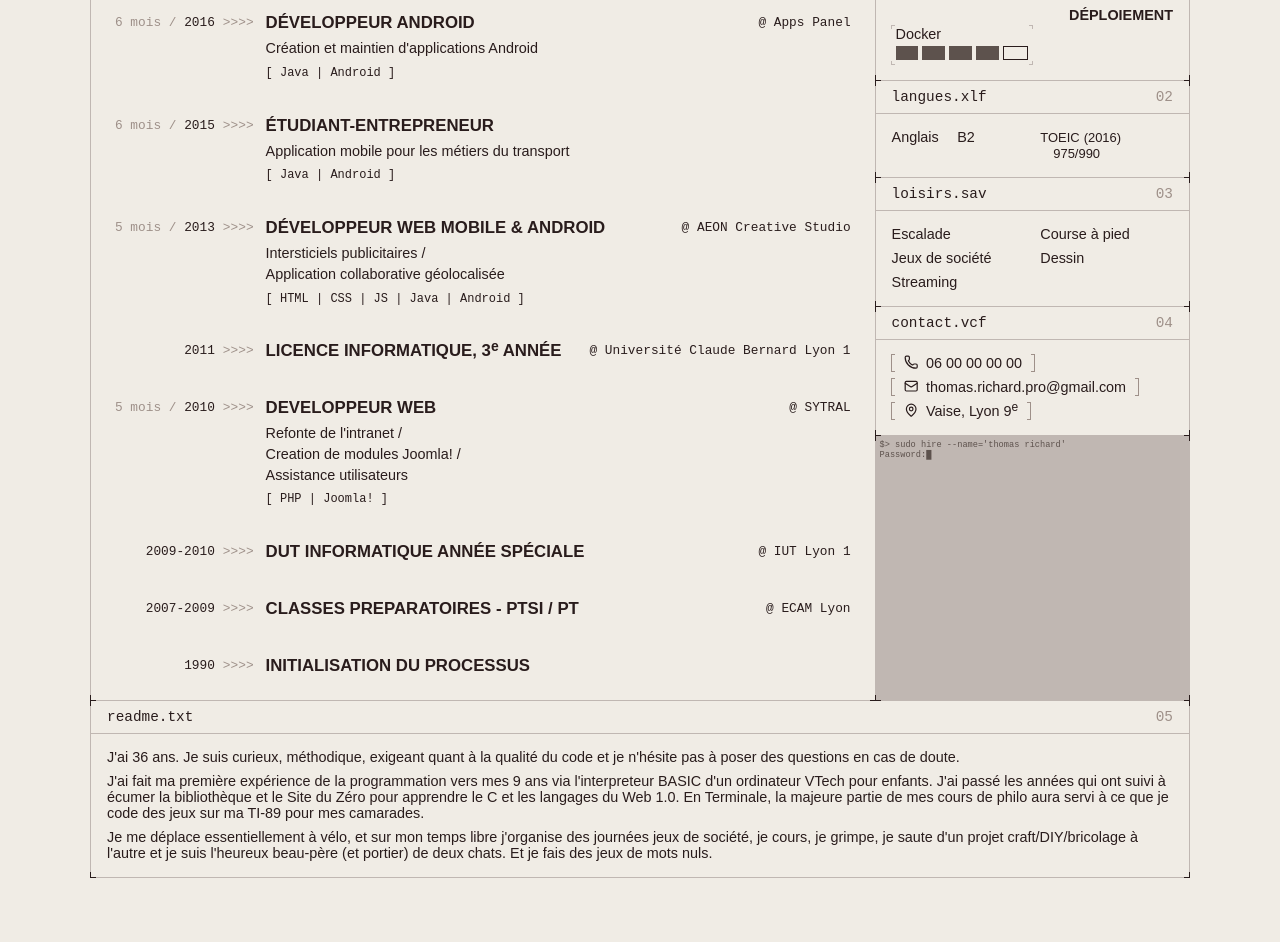
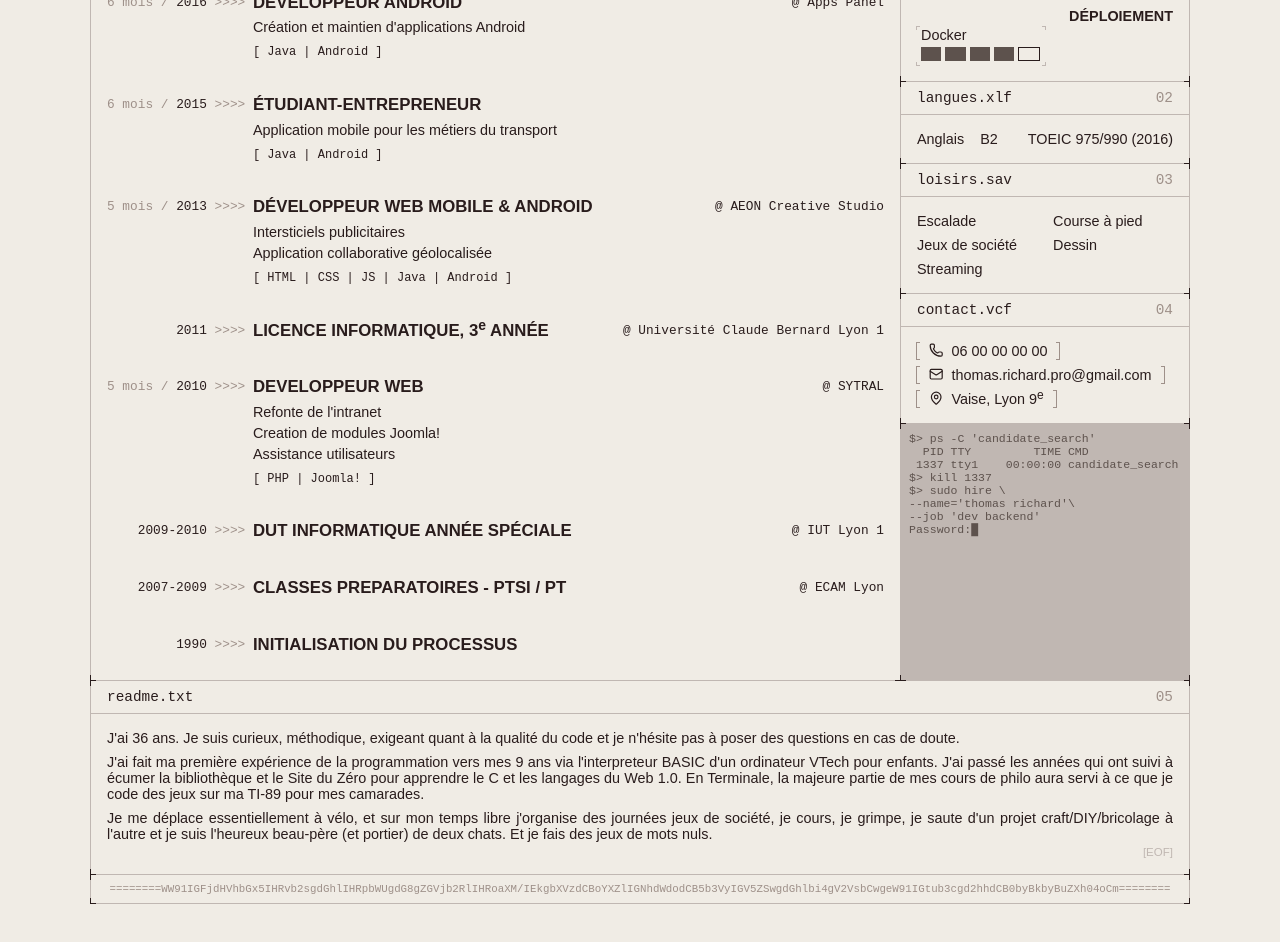
Before and after one commit to prShadoko/cv, a SvelteKit app: page / in a window 1280 px wide. Shown: the part 660-1602 px from the top of the page. After the commit the page ends 1572 px from the top, so only its background shows below. Built offline with nearby package versions, Linux system fonts and the light colour scheme; a web font is replaced by a local one.

Commit message:
Fix page ratio and blocks positionning issues; jokes

```diff
--- a/src/Contact.svelte
+++ b/src/Contact.svelte
@@ -10,8 +10,9 @@
   <Mark position="top-right" direction="left" />
   <Mark position="bottom-left" direction="right" />
   <Mark position="bottom-right" direction="left" />
-  <div class="head font-light">contact.vcf<span class="num">04</span></div>
-  <div class="body">
+
+  <div class="head border font-light">contact.vcf<span class="num">04</span></div>
+  <div class="body border">
     <div>
       <a href="tel:{contact.phone}" class="button"><Phone class="icon" />{contact.phone}</a>
     </div>
@@ -28,6 +29,10 @@
 <style>
   #contact {
     position: relative;
+
+    display: flex;
+    flex-direction: column;
+    gap: 1px;
   }
 
   .body {
--- a/src/Hobbies.svelte
+++ b/src/Hobbies.svelte
@@ -7,8 +7,9 @@
 <div id="hobbies">
   <Mark position="top-left" direction="right" />
   <Mark position="top-right" direction="left" />
-  <div class="head font-light">loisirs.sav<span class="num">03</span></div>
-  <div class="body">
+
+  <div class="head border font-light">loisirs.sav<span class="num">03</span></div>
+  <div class="body border">
     {#each hobbies as hobby}
     <div class="hobby">{hobby}</div>
     {/each}
@@ -19,6 +20,10 @@
 <style>
   #hobbies {
     position: relative;
+
+    display: flex;
+    flex-direction: column;
+    gap: 1px;
   }
 
   .body {
--- a/src/Languages.svelte
+++ b/src/Languages.svelte
@@ -7,20 +7,19 @@
 <div id="languages">
   <Mark position="top-left" direction="right" />
   <Mark position="top-right" direction="left" />
-  <div class="head font-light">langues.xlf<span class="num">02</span></div>
-  <div class="body">
+
+  <div class="head border font-light">langues.xlf<span class="num">02</span></div>
+  <div class="body border">
     {#each languages as { lang, level, certificates }}
     <div class="language">
-      <span class="label">{lang}</span>
-      <span class="level">{level}</span>
+      <div class="label">{lang}</div>
+      <div class="level">{level}</div>
+      <div class="certificates">
+        {#each certificates as { name, year, score }}
+        <div class="certificate">{name} {score} ({year})</div>
+        {/each}
+      </div>
     </div>
-    {#each certificates as { name, year, score }}
-    <div class="certificate">
-      <span class="name">{name}</span>
-      <span class="year">({year})</span>
-      <span class="score">{score}</span>
-    </div>
-    {/each}
     {/each}
   </div>
 </div>
@@ -29,39 +28,35 @@
 <style>
   #languages {
     position: relative;
+
+    display: flex;
+    flex-direction: column;
+    gap: 1px;
   }
 
   .body {
     padding: var(--spacing);
-    /* display: flex; */
-    display: grid;
-    grid-template-columns: 1fr 1fr;
+    display: flex;
+    flex-direction: column;
+    justify-content: space-between;
     gap: calc(.5 * var(--spacing)) var(--spacing);
 
     .language {
-      grid-column: 1;
+      display: flex;
+      justify-content: space-between;
+      gap: calc(.5 * var(--spacing)) var(--spacing);
+
+      & > * {
+        display: inline-block;
+      }
 
       & > .label {
         text-transform: capitalize;
       }
 
-      .level {
+      & > .level {
         flex-grow: 1;
       }
     }
-
-    .certificate {
-      grid-column: 2;
-
-      .name,
-      .year,
-      .score {
-        font-size: .9em;
-      }
-    }
-
-    .level, .score {
-      margin-left: 1em;
-    }
   }
 </style>
--- a/src/Readme.svelte
+++ b/src/Readme.svelte
@@ -7,10 +7,11 @@
 <div id="readme">
   <Mark position="top-left" direction="right" />
   <Mark position="top-right" direction="left" />
-  <Mark position="bottom-left" direction="top-right" />
-  <Mark position="bottom-right" direction="top-left" />
-  <div class="head font-light">readme.txt<span class="num">05</span></div>
-  <div class="body">
+  <Mark position="bottom-left" direction="right" />
+  <Mark position="bottom-right" direction="left" />
+
+  <div class="head border font-light">readme.txt<span class="num">05</span></div>
+  <div class="body border">
     {#each readme as readmeBlock}
     <div>{readmeBlock}</div>
     {/each}
@@ -21,23 +22,32 @@
 <style>
   #readme {
     position: relative;
+
+    display: flex;
+    flex-direction: column;
+    gap: 1px;
   }
 
   .body {
-    padding: var(--spacing);
+    position: relative;
+
     display: flex;
     flex-direction: column;
     gap: calc(.5 * var(--spacing)) var(--spacing);
 
-    :global .icon {
-      width: 1em;
-      height: 1em;
-      margin-right: calc(var(--spacing) / 2);
+    padding: var(--spacing);
+    flex-grow: 1;
 
-      /* Make the icons vertically aligned with text*/
-      display: inline-block;
-      vertical-align: -0.125em;
-      line-height: 0;
+    text-align: justify;
+
+    &::after {
+      position: absolute;
+      bottom: 0;
+      right: 0;
+      padding: var(--spacing);
+      content: '[EOF]';
+      color: var(--color-medium-light);
+      font-size: .8em;
     }
   }
 </style>
--- a/src/Timeline.svelte
+++ b/src/Timeline.svelte
@@ -4,15 +4,16 @@
   const { experiences } = $props();
 </script>
 
-<div id="timeline">
+<div id="timeline" class="border">
   <Mark position="top-left" direction="right" />
   <Mark position="bottom-right" direction="top" />
+
   {#each experiences as { branch, start, end = undefined, duration = undefined, title, location = undefined, missions = undefined, stack = undefined }, i}
   <div class={['timestamp', branch, 'font-light']}>
     {#if duration}
     <div class="duration">{duration} /&nbsp;</div>
     {/if}
-    <div class="period">{start}{end ? `-${end}` : ''}<span class="font-light">&gt;&gt;&gt;&gt;</span></div>
+    <div class="period">{start}{end ? `-${end}` : ''}<span class="font-light">&nbsp;&gt;&gt;&gt;&gt;&nbsp;</span></div>
   </div>
   <div class={['content', branch]}>
     <div class="title font-heavy">{@html title}</div>
@@ -23,7 +24,7 @@
     <!-- <div class="missions">{@html missions.map((m) => m.replace(' ', '&nbsp;')).join('&nbsp;/ ')}</div> -->
     <div class="missions">
       {#each missions as m, i}
-      <div>{@html m}{#if i < missions.length - 1}&nbsp;/ {/if}</div>
+      <div>{@html m}</div>
       {/each}
     </div>
     {/if}
@@ -45,13 +46,17 @@
     text-transform: none;
   }
 
+  .sep {
+    color: var(--color-medium);
+  }
+
   #timeline {
     position: relative;
 
-    display: grid;
+    display: inline-grid;
     grid-template-columns: auto auto;
     /* gap: calc(.5 * var(--spacing)); */
-    gap: var(--spacing) calc(.25 * var(--spacing));
+    gap: var(--spacing) 0;
     width: fit-content;
     height: fit-content;
     padding: var(--spacing);
@@ -62,7 +67,7 @@
   .timestamp,
   .content {
     line-height: 1.3rem;
-    padding: calc(.5 * var(--spacing));
+    padding: calc(.5 * var(--spacing)) 0;
   }
 
   .timestamp {
@@ -70,7 +75,7 @@
     justify-content: end;
     letter-spacing: -8%;
     font-size: .8rem;
-    padding-right: 0;
+    /* padding-right: 0; */
 
     .duration {
       color: var(--color-medium);
@@ -78,7 +83,6 @@
 
     .period > span {
       display: inline-block;
-      padding: 0 calc(.5 * var(--spacing));
       color: var(--color-medium);
     }
   }
@@ -89,7 +93,6 @@
     flex-wrap: wrap;
     flex-grow: 1;
     justify-content: space-between;
-    padding-left: 0;
 
     & > :not(:last-child) {
       margin-bottom: 4px;
--- a/src/routes/+layout.svelte
+++ b/src/routes/+layout.svelte
@@ -37,9 +37,6 @@
 			box-sizing: inherit;
 		}
 
-		/* Make it look nice to print on A4 */
-		aspect-ratio: 210 / 297;
-
     color: var(--color-dark);
 		background-color: var(--color-light);
 
--- a/src/routes/+page.svelte
+++ b/src/routes/+page.svelte
@@ -8,10 +8,17 @@
   import Timeline from '../Timeline.svelte';
 
   const { data } = $props();
+
+  const terminal = [
+    `ps -C 'candidate_search'<br />  PID TTY         TIME CMD<br /> 1337 tty1    00:00:00 candidate_search`,
+    `kill 1337`,
+    `sudo hire \\<br />--name='thomas richard'\\<br />--job 'dev backend'<br />Password:█`,
+  ];
+  const footerMessage = '========WW91IGFjdHVhbGx5IHRvb2sgdGhlIHRpbWUgdG8gZGVjb2RlIHRoaXM/IEkgbXVzdCBoYXZlIGNhdWdodCB5b3VyIGV5ZSwgdGhlbi4gV2VsbCwgeW91IGtub3cgd2hhdCB0byBkbyBuZXh04oCm========';
 </script>
 
-<div class="body">
-  <div id="header" class="font-heavy">
+<div class="main">
+  <div id="header" class="border font-heavy">
     <Mark position="top-left" direction="bottom-right" />
     <Mark position="top-right" direction="bottom-left" />
     <div id="titles">
@@ -27,73 +34,48 @@
     </div>
   </div>
   <Timeline experiences={data.experiences}></Timeline>
+  <div id="aside">
     <Abilities abilities={data.abilities}></Abilities>
     <Languages languages={data.languages}></Languages>
     <Hobbies hobbies={data.hobbies}></Hobbies>
     <Contact contact={data.contact}></Contact>
-  <div id="terminal" class="font-light">$&gt; sudo hire --name='thomas richard'<br />Password:█</div>
+    <div id="terminal" class="font-light">
+    {#each terminal as t}
+    <div>{@html t}</div>
+    {/each}
+    </div>
+  </div>
   <Readme readme={data.readme}></Readme>
+  <div id="footer" class="border font-light">
+    <Mark position="bottom-left" direction="top-right" />
+    <Mark position="bottom-right" direction="top-left" />
+    {footerMessage}
+  </div>
 </div>
 
 
 <style>
-/* TODO: add animations */
-/* :global .glitch {
-  box-shadow: 6px 2px magenta, -3px -4px cyan, 2px -5px yellow;
-  text-shadow: 6px 2px magenta, -3px -4px cyan, 2px -5px yellow;
-} */
-
-:global .button {
-  position: relative;
-  display: inline-block;
-  padding: 0 calc(.75 * var(--spacing));
-  cursor: pointer;
-
-  &::before,
-  &::after {
-    content: '';
-    position: absolute;
-    border: 1px solid var(--color-medium);
-    width: 4px;
-    top: -1px;
-    bottom: -1px;
-  }
-
-  &::before {
-    border-right: none;
-    left: -1px;
-  }
-
-  &::after {
-    border-left: none;
-    right: -1px;
-  }
-}
-
-.body {
+.main {
   position: relative;
 
   width: 1100px;
+  /* Make it look nice to print on A4 */
+  aspect-ratio: 210 / 297;
   margin: auto;
 
   display: grid;
-  /* align-content: start; */
-  grid-template-columns: 5fr 2fr;
-  grid-template-rows: repeat(5, auto) 1fr auto;
+  grid-template-columns: auto auto;
+  grid-template-rows: auto auto 1fr auto;
   gap: 1px;
 
   border: 1px solid var(--color-border);
 
   :global(& > *) {
-    border: 1px solid var(--color-border);
-    margin: -1px;
+    display: inline-block;
   }
 
   #header {
     --header-spacing: 1.6rem;
-
-    grid-column: 1 / 3;
-    grid-row: 1;
 
     padding: var(--header-spacing);
     text-align: right;
@@ -136,48 +118,81 @@
     }
   }
 
-  :global #timeline {
-    grid-column: 1;
-    grid-row: 2 / 7;
-  }
-
-  :global #abilities {
-    grid-column: 2;
-    grid-row: 2;
-  }
-
-  :global #languages {
-    grid-column: 2;
-    grid-row: 3;
-  }
-
-  :global #hobbies {
-    grid-column: 2;
-    grid-row: 4;
-  }
-
-  :global #contact {
-    grid-column: 2;
-    grid-row: 5;
+  #aside {
+    display: flex;
+    flex-direction: column;
+    gap: 1px;
   }
 
   #terminal {
-    grid-column: 2;
-    grid-row: 6;
-
-    padding: calc(.25 * var(--spacing));
+    flex-grow: 1;
+    padding: calc(.5 * var(--spacing));
     background-color: var(--color-medium-light);
     color: var(--color-medium-dark);
-    font-size: .6em;
+    font-size: .8em;
+
+    & > div {
+      white-space: pre-wrap;
+      &::before {
+        content: '$> ';
+      }
+    }
   }
 
-  :global #readme {
+  #header,
+  :global(#readme),
+  #footer {
     grid-column: 1 / 3;
-    grid-row: 7;
+  }
+
+  #footer {
+    padding: calc(.5 * var(--spacing)) var(--spacing);
+    font-size: .75em;
+    color: var(--color-medium);
+    text-align: center;
+  }
+}
+
+/* GLOBAL STYLES */
+
+/* TODO: add animations */
+:global .glitch {
+  animation: 1.5s step-end 0s infinite glitch-color;
+}
+
+@keyframes glitch-color {
+  0% {
+    box-shadow: 6px 2px magenta, -3px -4px cyan, -8px 5px yellow;
+    text-shadow: 6px 2px magenta, -3px -4px cyan, -8px 5px yellow;
+  }
+  5% {
+    box-shadow: -2px 4px magenta, -6px -6px cyan, 0px 2px yellow;
+    text-shadow: -2px 4px magenta, -6px -6px cyan, 0px 2px yellow;
+  }
+  13% {
+    box-shadow: 6px 3px magenta, -3px -4px cyan, 2px -5px yellow;
+    text-shadow: 6px 3px magenta, -3px -4px cyan, 2px -5px yellow;
+  }
+  20% {
+    box-shadow: 3px -1px magenta, -2px -6px cyan, 0px 2px yellow;
+    text-shadow: 3px -1px magenta, -2px -6px cyan, 0px 2px yellow;
+  }
+  30% {
+    box-shadow: -2px -4px magenta, 0px 6px cyan, 6px 3px yellow;
+    text-shadow: -2px -4px magenta, 0px 6px cyan, 6px 3px yellow;
+  }
+  40% {
+    box-shadow: none;
+    text-shadow: none;
+  }
+}
+
+:global .border {
+  border: 1px solid var(--color-border);
+  margin: -1px;
 }
 
 :global .head {
-    border: 1px solid var(--color-border);
   margin: -1px;
   padding: calc(.5 * var(--spacing)) var(--spacing);
 
@@ -188,5 +203,31 @@
     color: var(--color-medium);
   }
 }
+
+:global .button {
+  position: relative;
+  display: inline-block;
+  padding: 0 calc(.75 * var(--spacing));
+  cursor: pointer;
+
+  &::before,
+  &::after {
+    content: '';
+    position: absolute;
+    border: 1px solid var(--color-medium);
+    width: 4px;
+    top: -1px;
+    bottom: -1px;
+  }
+
+  &::before {
+    border-right: none;
+    left: -1px;
+  }
+
+  &::after {
+    border-left: none;
+    right: -1px;
+  }
 }
 </style>
```
Also changed, not shown: src/Abilities.svelte (+7 -3 lines). Lines whose indentation alone changed are shown as unchanged.
